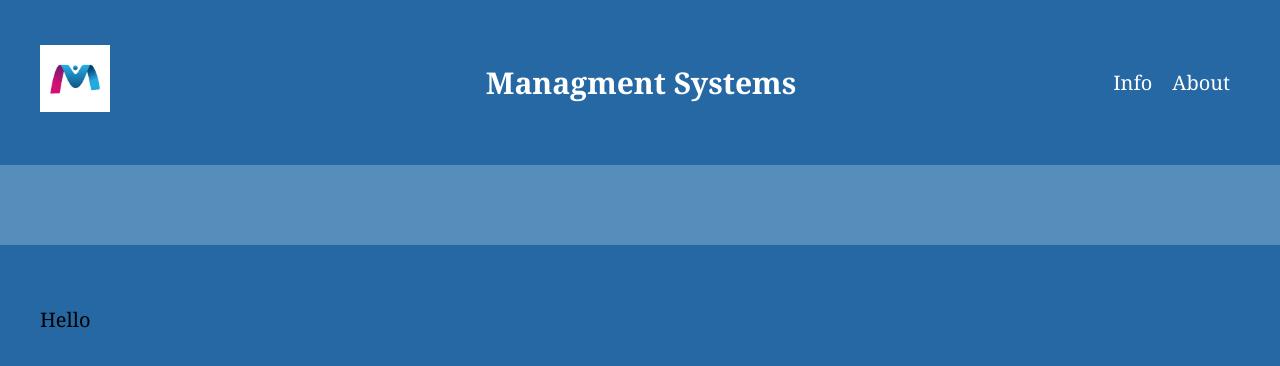
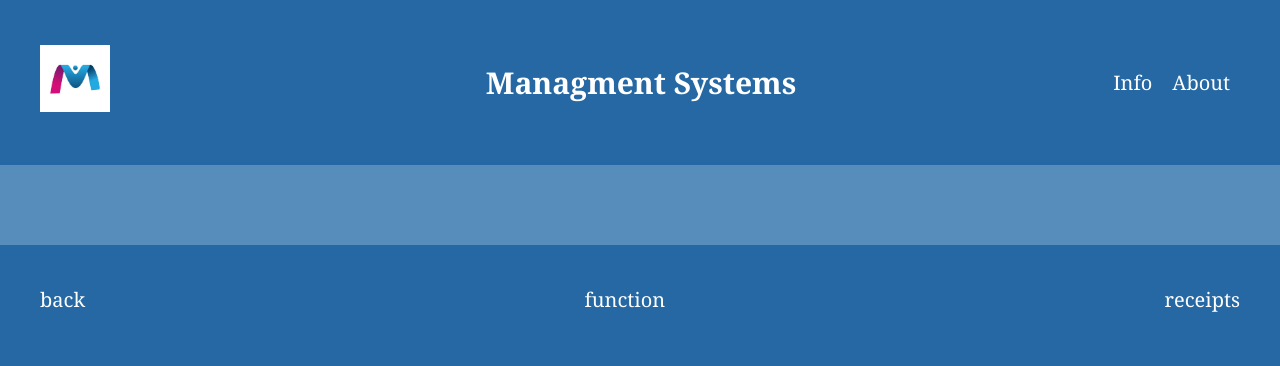
Before and after one commit to lsvelikov/TillApp, an Angular app: page / in a window 1280 px wide. Shown: the top 366 px of the page. Built offline with nearby package versions, Linux system fonts and the light colour scheme.

Commit message:
fixing the css in the footer

```diff
--- a/src/app/footer/footer.component.css
+++ b/src/app/footer/footer.component.css
@@ -0,0 +1,12 @@
+.site-footer {
+    color: white;
+}
+
+.footer-functions {
+    display: flex;
+    justify-content: space-between;
+}
+
+.footer-functions li {
+    list-style: none;
+}
--- a/src/app/footer/footer.component.html
+++ b/src/app/footer/footer.component.html
@@ -1 +1,7 @@
-<p>Hello</p>
+<div class="site-footer">
+    <ul class="footer-functions">
+        <li>back</li>
+        <li>function</li>
+        <li>receipts</li>
+    </ul>
+</div>
```
